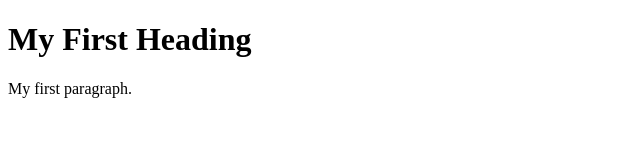
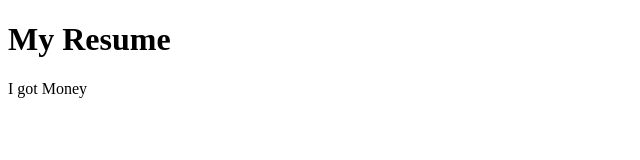
Before and after one commit to Ldoggle/ldoggle.github.io, a plain HTML site: page index.html in a window 1280 px wide. Shown: the whole page, without its empty margins (0-640 px from the left). Drawn offline with Linux system fonts and the light colour scheme.

Commit message:
Update index.html

```diff
--- a/index.html
+++ b/index.html
@@ -2,8 +2,8 @@
 <html>
 <body>
 
-<h1>My First Heading</h1>
-<p>My first paragraph.</p>
+<h1>My Resume</h1>
+<p>I got Money</p>
 
 </body>
 </html>
```
